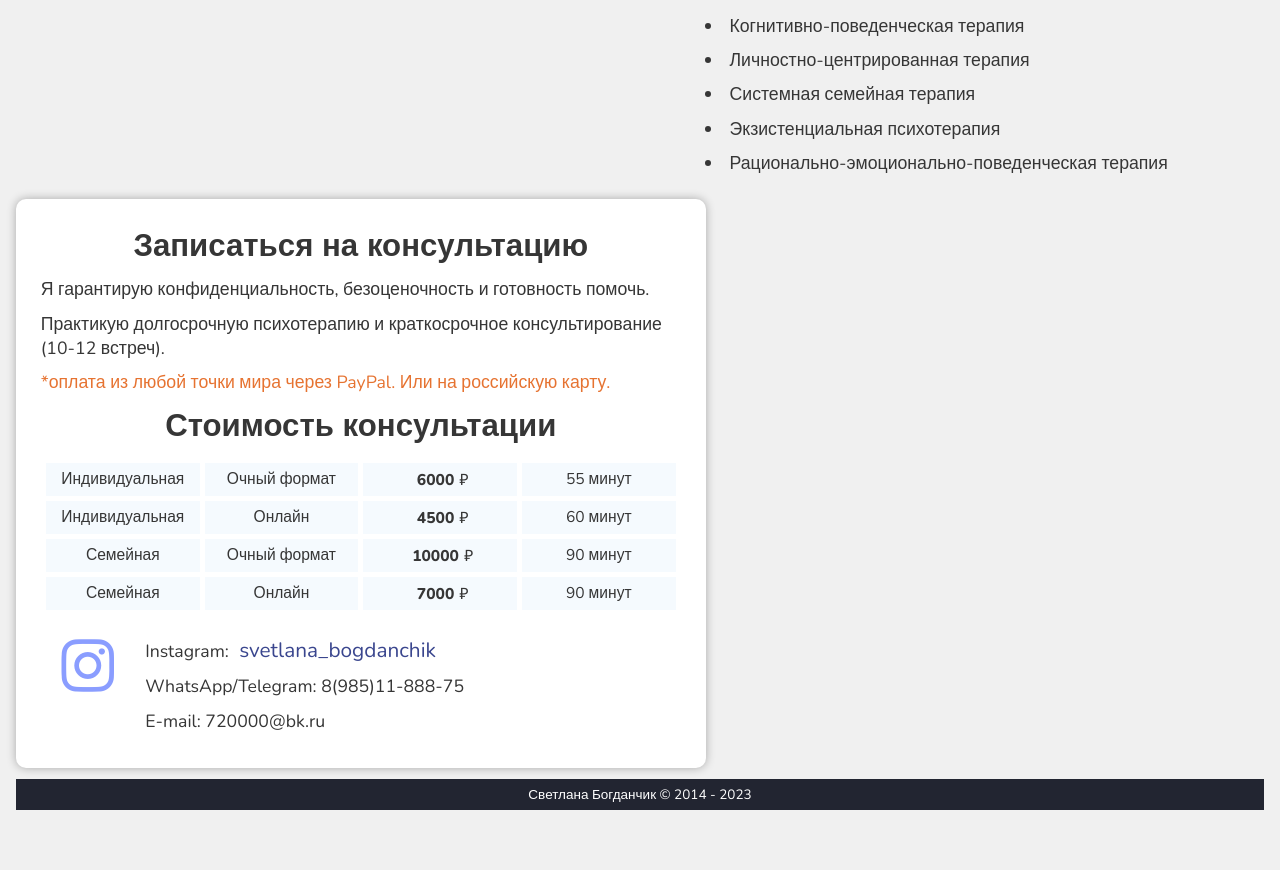
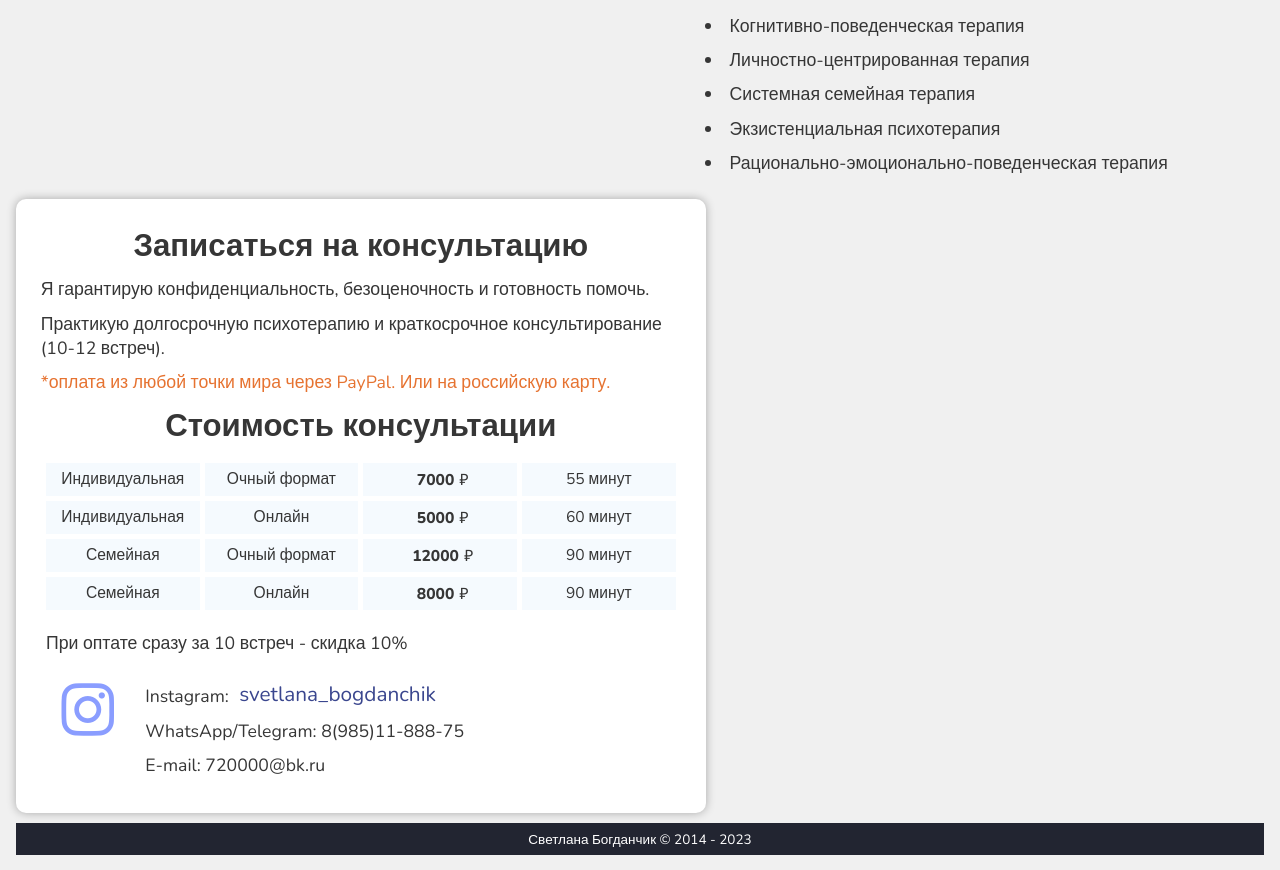
Before and after one commit to zoyaloenko/svetlana_bogdanchik, a plain HTML site: page index.html in a window 1280 px wide. Shown: the part 1448-2318 px from the top of the page. Before the commit the page ends 2274 px from the top, so only its background shows below. Drawn offline with nearby package versions, Linux system fonts and the light colour scheme.

Commit message:
Update index.html

```diff
--- a/index.html
+++ b/index.html
@@ -95,22 +95,23 @@
             <div class="grid-container">
                 <div>Индивидуальная</div>
                 <div>Очный формат</div>
-                <div><b>6000</b>&#8381</div>
+                <div><b>7000</b>&#8381</div>
                 <div>55 минут</div>
                 <div>Индивидуальная</div>
                 <div>Онлайн</div>
-                <div><b>4500</b>&#8381</div>
+                <div><b>5000</b>&#8381</div>
                 <div>60 минут</div>
                 <div>Семейная</div>
                 <div>Очный формат</div>
-                <div><b>10000</b>&#8381</div>
+                <div><b>12000</b>&#8381</div>
                 <div>90 минут</div>
                 <div>Семейная</div>
                 <div>Онлайн</div>
-                <div><b>7000</b>&#8381</div>
+                <div><b>8000</b>&#8381</div>
                 <div>90 минут</div>
               </div>
         </div>
+        <div><p>При оптате сразу за 10 встреч - скидка 10%</p></div>
         <div class="contacts">
             <div class="instagram">
                 <a href="https://www.instagram.com/svetlana_bogdanchik/" target=”_blank”><i class="fa-brands fa-instagram" style="font-size:60px;color:rgb(138, 157, 255);"></i></a>
```
